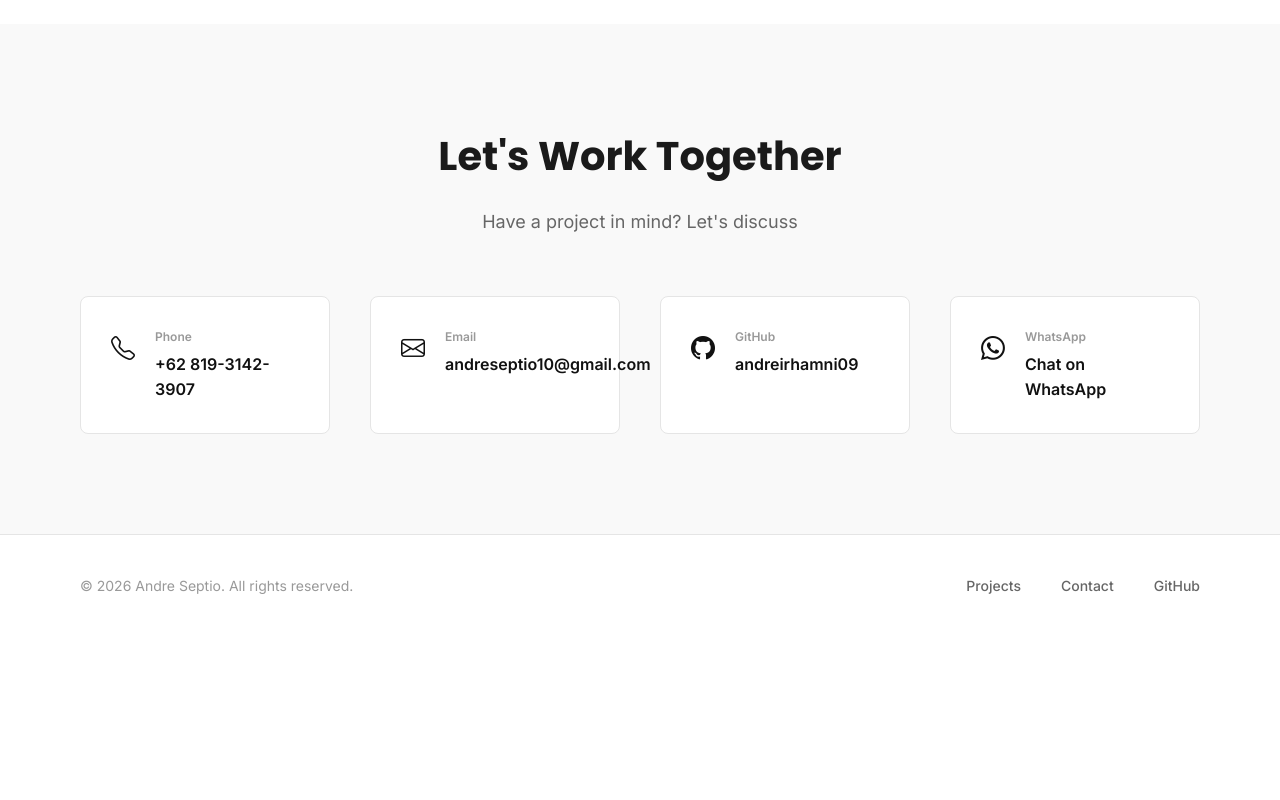
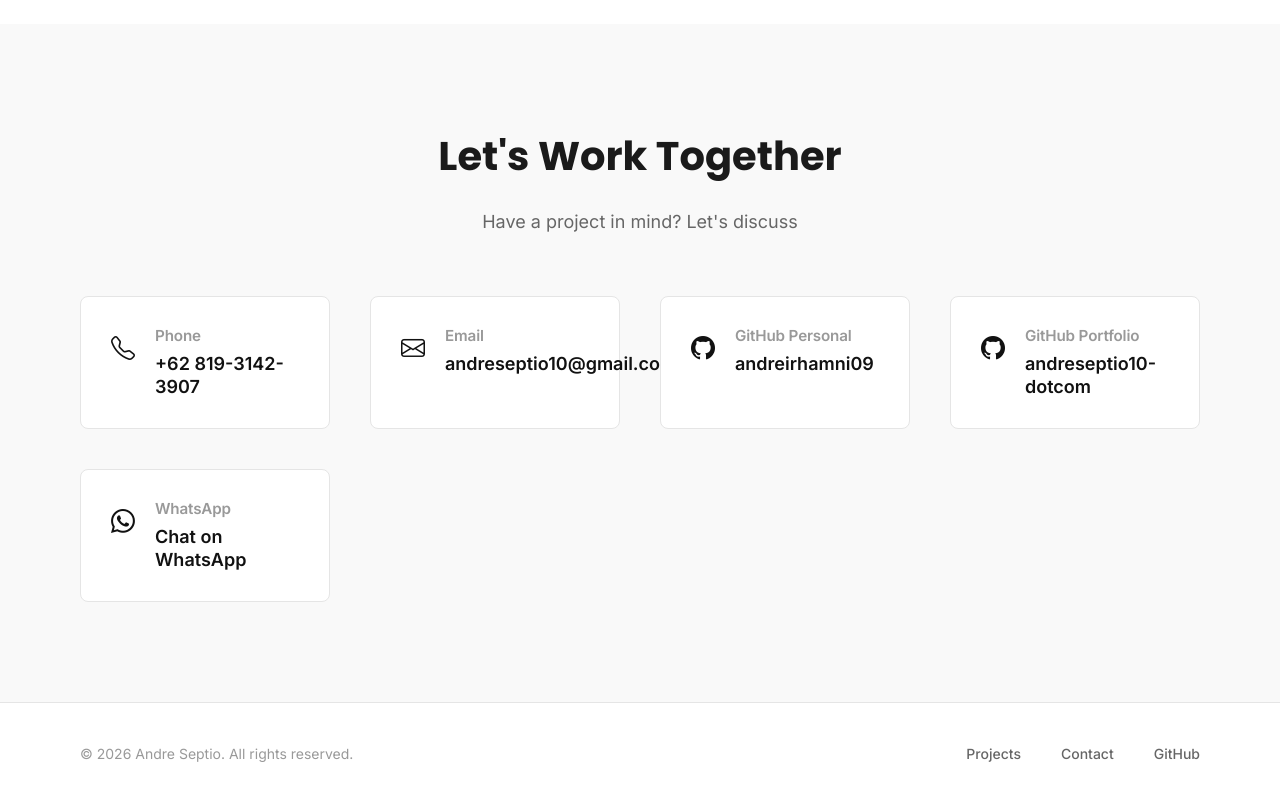
Before and after one commit to andreirhamni09/portofolio.github.io, a plain HTML site: page index.html in a window 1280 px wide. Shown: the part 5535-6335 px from the top of the page. Before the commit the page ends 6172 px from the top, so only its background shows below. Drawn offline with nearby package versions, Linux system fonts and the light colour scheme.

Commit message:
Refine contact section: add GitHub portfolio, responsive typography

```diff
--- a/index.html
+++ b/index.html
@@ -190,11 +190,18 @@
                         <div class="contact-value">andreseptio10@gmail.com</div>
                     </div>
                 </a>
-                <a href="https://github.com/andreirhamni09" target="_blank" class="contact-item">
+                <a href="https://github.com/andreirhamni09" target="_blank" rel="noopener noreferrer" class="contact-item">
                     <i class="bi bi-github"></i>
                     <div>
-                        <div class="contact-label">GitHub</div>
+                        <div class="contact-label">GitHub Personal</div>
                         <div class="contact-value">andreirhamni09</div>
+                    </div>
+                </a>
+                <a href="https://github.com/andreseptio10-dotcom" target="_blank" rel="noopener noreferrer" class="contact-item">
+                    <i class="bi bi-github"></i>
+                    <div>
+                        <div class="contact-label">GitHub Portfolio</div>
+                        <div class="contact-value">andreseptio10-dotcom</div>
                     </div>
                 </a>
                 <a href="https://wa.me/6281931423907" target="_blank" class="contact-item">
--- a/style/main.css
+++ b/style/main.css
@@ -555,23 +555,36 @@ body {
 }
 
 .contact-item i {
-    font-size: 24px;
+    font-size: clamp(1.1rem, 2vw, 1.5rem);
     color: var(--accent);
     margin-top: 3px;
     min-width: 24px;
 }
 
 .contact-label {
-    font-size: 12px;
+    font-size: clamp(0.8rem, 1.2vw, 0.95rem);
     color: var(--text-light);
-    font-weight: 600;
-    margin-bottom: 5px;
+    font-weight: 650;
+    margin-bottom: 6px;
+    line-height: 1.2;
+    letter-spacing: -0.01em;
 }
 
 .contact-value {
-    font-size: 16px;
-    font-weight: 600;
+    font-size: clamp(0.95rem, 1.5vw, 1.125rem);
+    font-weight: 650;
     color: var(--accent);
+    line-height: 1.3;
+}
+
+.contact-item:focus-visible {
+    outline: 3px solid rgba(17, 17, 17, 0.25);
+    outline-offset: 3px;
+}
+
+.contact-item:hover i {
+    transform: translateY(-1px);
+    transition: var(--transition);
 }
 
 /* FOOTER */
@@ -641,6 +654,27 @@ body {
 
 /* RESPONSIVE */
 @media (max-width: 768px) {
+    .contact-item {
+        padding: 24px;
+        gap: 16px;
+    }
+
+    .contact-methods {
+        gap: 18px;
+    }
+
+    .contact-item i {
+        font-size: clamp(1.05rem, 3.2vw, 1.35rem);
+    }
+
+    .contact-value {
+        font-size: clamp(0.9rem, 4vw, 1.05rem);
+    }
+
+    .contact-label {
+        font-size: clamp(0.78rem, 3.2vw, 0.9rem);
+    }
+
     .projects-grid {
         gap: 18px;
     }
```
